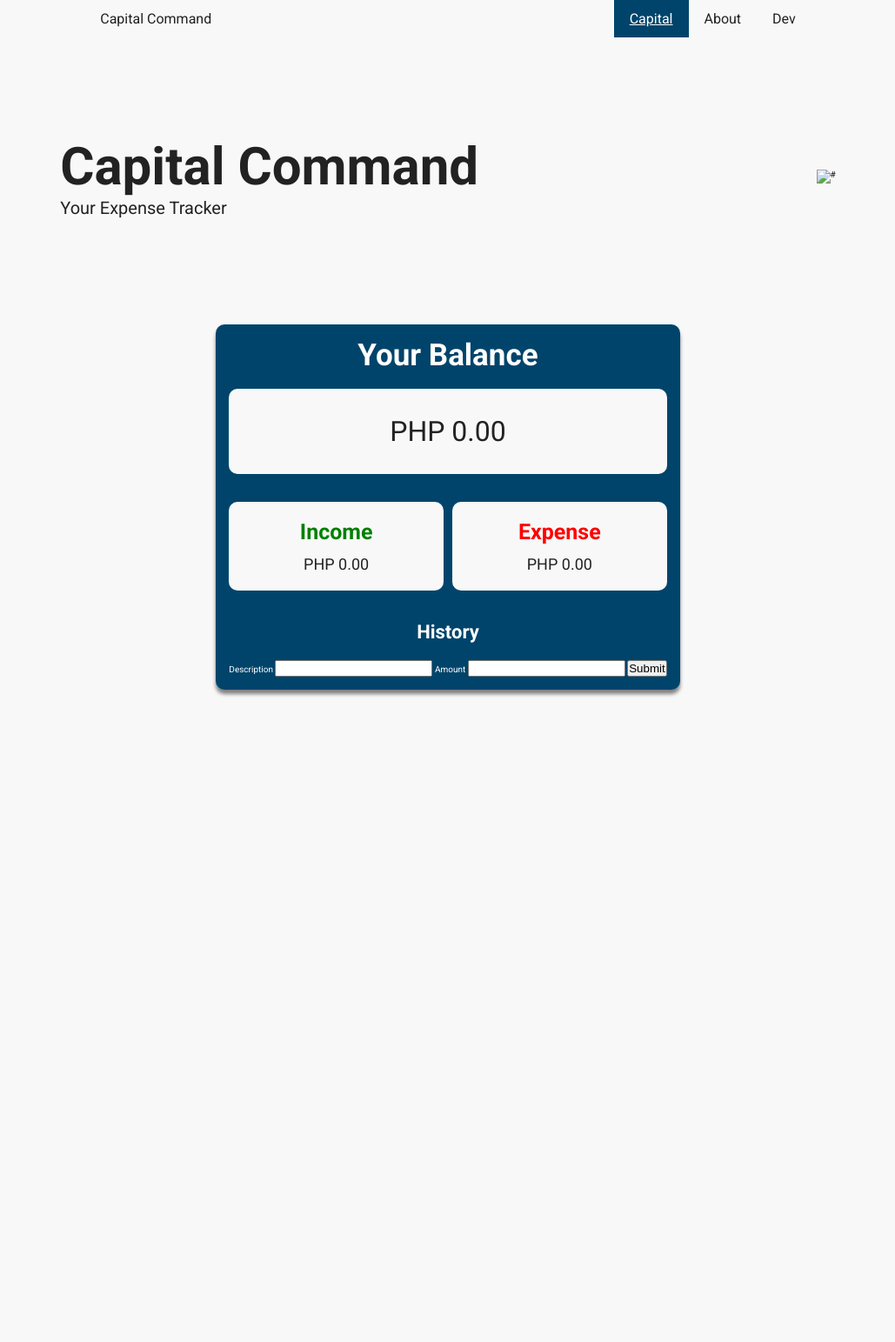
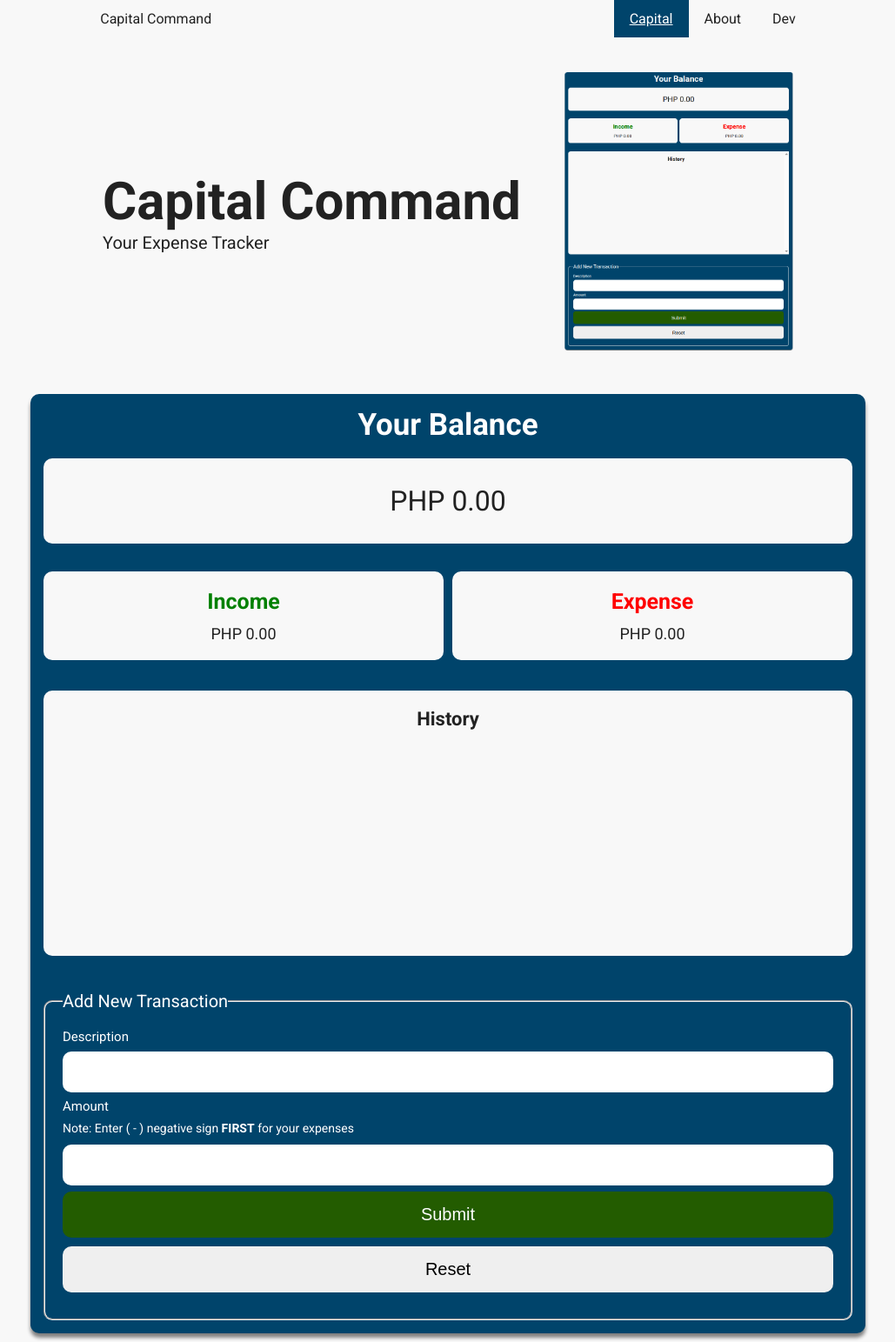
Before and after one commit to bray-hiramis/capital-command-expense-tracker, a plain HTML site: page index.html in a window 1280 px wide. Shown: the whole page at 87% size, without its empty margins (125-1154 px from the left). Before the commit the page ends 803 px from the top, so only its background shows below. Drawn offline with Linux system fonts and the light colour scheme.

Commit message:
Updated the design of the add trasaction section

```diff
--- a/css/scss/style.scss
+++ b/css/scss/style.scss
@@ -34,6 +34,13 @@ body {
    h2 {
       font-size: 2.2rem;
    }
+
+   img {
+      display: block;
+      max-width: 100%;
+      // aspect-ratio: 9/10;
+      object-fit: cover;
+   }
 }
 
 #main-nav {
@@ -62,9 +69,10 @@ body {
 
 #hero {
    display: flex;
-   justify-content: space-around;
+   justify-content: center;
    align-items: center;
-   height: 40vh;
+   height: 50vh;
+   gap: 50px;
 
    #content-hero {
       h1 {
@@ -73,6 +81,13 @@ body {
 
       p {
          font-size: 2rem;
+      }
+   }
+
+   #img-hero {
+      img {
+         width: 100%;
+         height: 40vh;
       }
    }
 }
@@ -89,6 +104,7 @@ body {
       padding: 15px;
       border-radius: 10px;
       box-shadow: 0 5px 4px gray;
+      width: 960px;
 
       #balance-container {
          text-align: center;
@@ -114,6 +130,7 @@ body {
          justify-content: space-around;
          text-align: center;
          gap: 10px;
+         margin-bottom: 3.5em;
 
          h3 {
             font-size: 2.5rem;
@@ -125,7 +142,6 @@ body {
             color: util.$font-color;
             width: 50%;
             border-radius: 10px;
-            margin-bottom: 1.5em;
             padding: 20px 0;
 
             p {
@@ -149,10 +165,105 @@ body {
       #history-container {
          overflow-y: scroll;
          padding: 20px;
+         margin-bottom: 4em;
+         background-color: util.$primary-color;
+         color: util.$font-color;
+         border-radius: 10px;
 
          h2 {
             text-align: center;
          }
+
+         #list {
+            min-height: 30vh;
+
+            li {
+               font-size: 1.5rem;
+               border-bottom: solid 2px #ccc;
+               text-align: center;
+
+               &:last-child {
+                  border-bottom: none;
+               }
+
+               span {
+                  font-weight: bold;
+               }
+
+               .delete-btn {
+                  cursor: pointer;
+                  padding: .8em;
+                  color: red;
+                  background: none;
+                  border: none;
+                  transition: .2s;
+                  font-weight: bold;
+
+                  &:hover {
+                     transform: scale(1.5);
+                  }
+               }
+            }
+         }
       }
+
+      #transaction-container {
+
+         form {
+            fieldset {
+               padding: 20px;
+               border-radius: 10px;
+
+               legend {
+                  font-size: 2rem;
+               }
+
+               p {
+                  font-size: 1.4rem;
+                  margin-bottom: .8em;
+               }
+
+               label {
+                  font-size: 1.5rem;
+                  display: block;
+                  margin-bottom: .5em;
+               }
+
+               %input-btn {
+                  cursor: pointer;
+                  font-size: 2rem;
+                  border-radius: 10px;
+                  transition: .3s;
+               }
+
+               input {
+                  font-size: 1.5rem;
+                  display: block;
+                  min-width: 100%;
+                  margin-bottom: .5em;
+                  padding: 15px 10px;
+                  border-radius: 10px;
+                  border: none;
+
+                  &[type="submit"] {
+                     @extend %input-btn;
+                     background-color: #235C00;
+                     color: #fff;
+                  }
+                  &[type="submit"]:hover {
+                     background-color: #3d6b20;
+                  }
+                  &[type="reset"] {
+                     @extend %input-btn;
+                  }
+                  &[type="reset"]:hover {
+                     background-color: rgb(205, 240, 248);
+                  }
+               }
+            }
+         }
+
+      }
+
    }
 }
--- a/index.html
+++ b/index.html
@@ -24,7 +24,7 @@
          <p>Your Expense Tracker</p>
       </div>
       <div id="img-hero">
-         <img src="#" alt="#">
+         <img src="./img/capital-command-mini.png" alt="capital command image.">
       </div>
    </header>
 
@@ -62,13 +62,19 @@
          <!-- This contains the form transaction input values -->
          <section id="transaction-container">
             <form action="#" id="form">
-               <label for="description">Description</label>
-               <input type="text" name="description" id="description">
+               <fieldset>
+                  <legend>Add New Transaction</legend>
+                  <label for="description">Description</label>
+                  <input type="text" name="description" id="description">
 
-               <label for="amount">Amount</label>
-               <input type="number" name="amount" id="amount">
+                  <label for="amount">Amount</label>
+                  <p>Note: Enter ( - ) negative sign <strong>FIRST</strong> for your expenses</p>
+                  <input type="number" name="amount" id="amount">
 
-               <input type="submit" value="Submit" id="btn-add">
+                  <input type="submit" value="Submit" id="btn-add">
+                  <input type="reset" value="Reset" id="btn-reset">
+               </fieldset>
+
             </form>
          </section>
 
```
Also changed, not shown: css/style.css, img/Screenshot from 2025-10-20 20-23-06.png (added), img/capital-command-mini.png (added), 1 other file.
